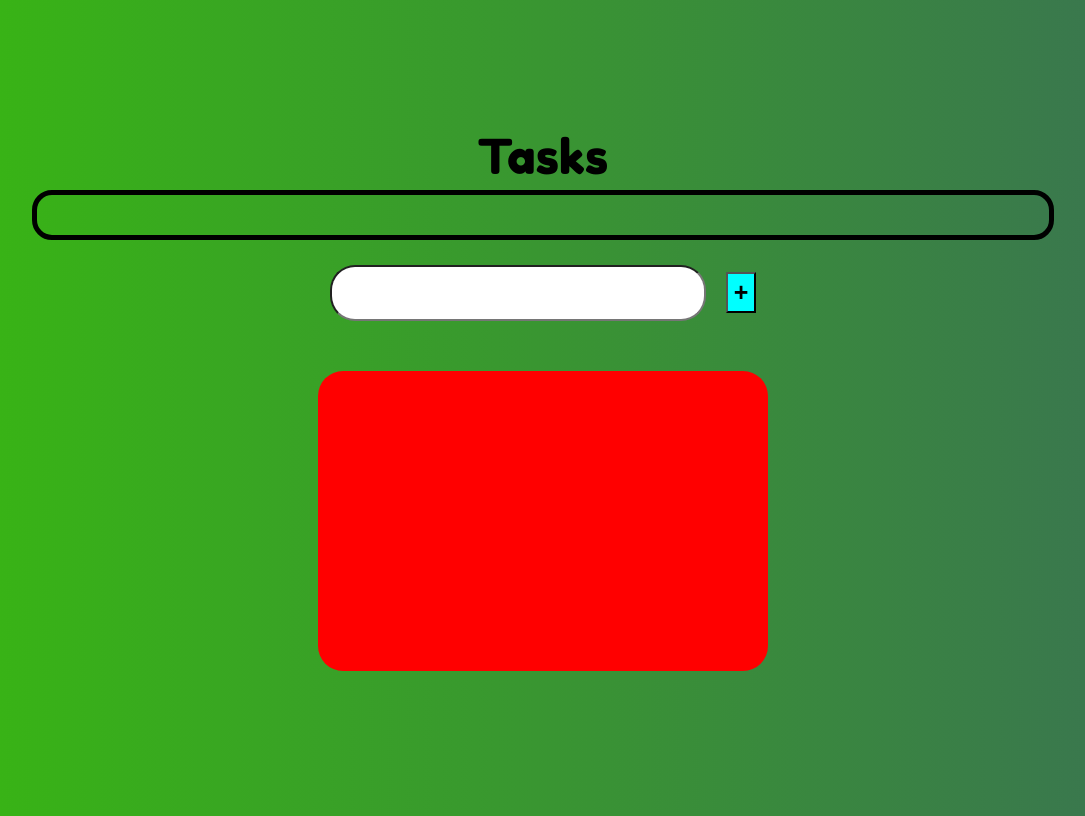
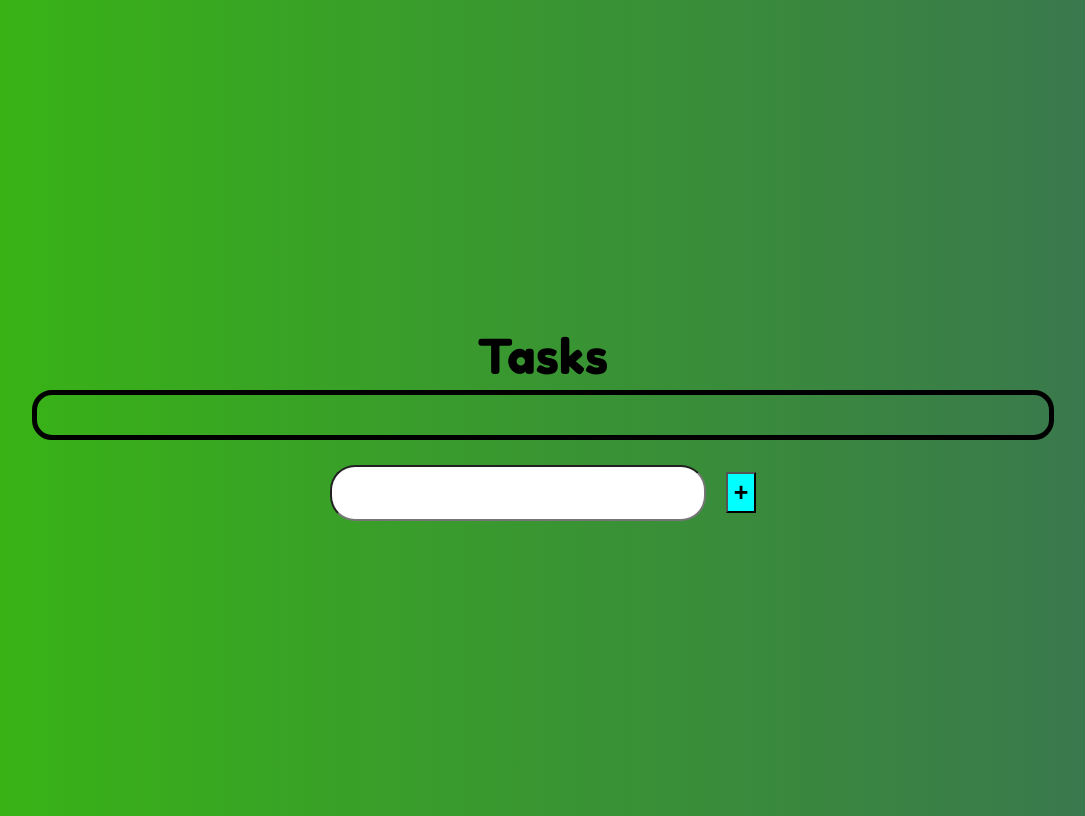
Before and after one commit to megarubber/tasks, a Vue app: page / in a window 1280 px wide. Shown: the whole page, without its empty margins (97-1182 px from the left). Built offline with nearby package versions, Linux system fonts and the light colour scheme.

Commit message:
Text of tasks

```diff
--- a/src/App.vue
+++ b/src/App.vue
@@ -2,8 +2,12 @@
 	<div id="app">
 		<h1>Tasks</h1>
 		<Bar />
-		<InputBar />
-		<Task />
+		<InputBar @sizeMyTasks="repeatTime = $event" @setMessage="logs.push($event)"/>
+		<span class="blocks">
+			<span v-for="i in repeatTime" :key="i">
+				<Task :taskMessage="logs[i-1]"/>
+			</span>
+		</span>
 	</div>
 </template>
 
@@ -13,7 +17,13 @@ import InputBar from '@/components/InputBar.vue'
 import Task from '@/components/Task.vue'
 
 export default {
-	components: { Bar, InputBar, Task }
+	components: { Bar, InputBar, Task },
+	data() {
+		return {
+			repeatTime: 0,
+			logs: [],
+		}
+	},
 }
 </script>
 
@@ -31,6 +41,7 @@ export default {
 		justify-content: center;
 		align-items: center;
 		height: 100vh;
+		width: 100%;
 	}
 
 	#app h1 {
@@ -39,4 +50,12 @@ export default {
 		font-size: 3rem;
 	}
 
+	.blocks {
+		display: flex !important;
+		flex-direction: row !important;
+		width: 100%;
+		justify-content: center;
+		align-items: center;
+	}
+
 </style>
--- a/src/components/InputBar.vue
+++ b/src/components/InputBar.vue
@@ -24,7 +24,8 @@ export default {
         },
         includeMessage() {
             this.myTasks.push(this.message);
-            eventBus.setMessage(this.myTasks[this.myTasks.length - 1]);
+            this.$emit('setMessage', this.myTasks[this.myTasks.length - 1]);
+            this.$emit("sizeMyTasks", this.myTasks.length);
         }
     }
 }
--- a/src/components/Task.vue
+++ b/src/components/Task.vue
@@ -1,5 +1,5 @@
 <template>
-    <div class="task">
+    <div class="task" @click="myColor = 'aqua'" :style="[{backgroundColor: myColor}]">
         {{ taskMessage }}
     </div>
 </template>
@@ -8,32 +8,25 @@
 
 import eventBus from '@/eventBus'
 export default {
-    /*
     props: {
         taskMessage: String
     },
-    */
     data() {
         return {
-            taskMessage: ''
+            myColor: 'red',
         }
-    },
-    created() {
-        eventBus.onMessage(text => {
-            this.taskMessage = text
-        });
     }
 }
 </script>
 
 <style scoped>
     .task {
-        padding: 50px;
         border-radius: 25px;
         margin: 50px;
-        width: 350px;
-        height: 200px;
+        width: 300px;
+        height: 150px;
         background-color: red;
-        font-size: 25px;
+        font-size: 20px;
+        padding: 25px;
     }
 </style>
```
Also changed, not shown: src/components/GroupTask.vue (added, +17 -0 lines), src/components/TaskGroup.vue (deleted).
